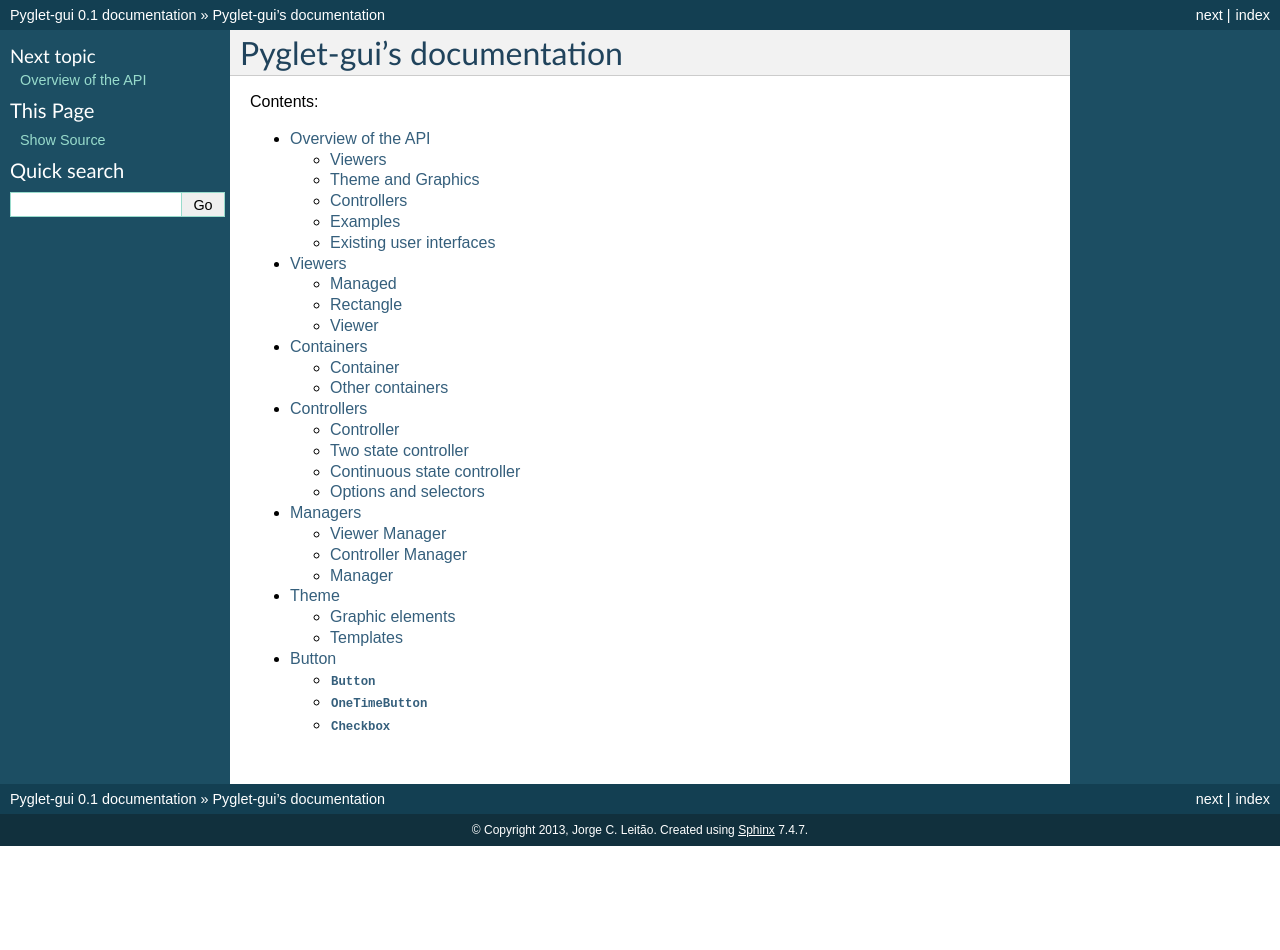
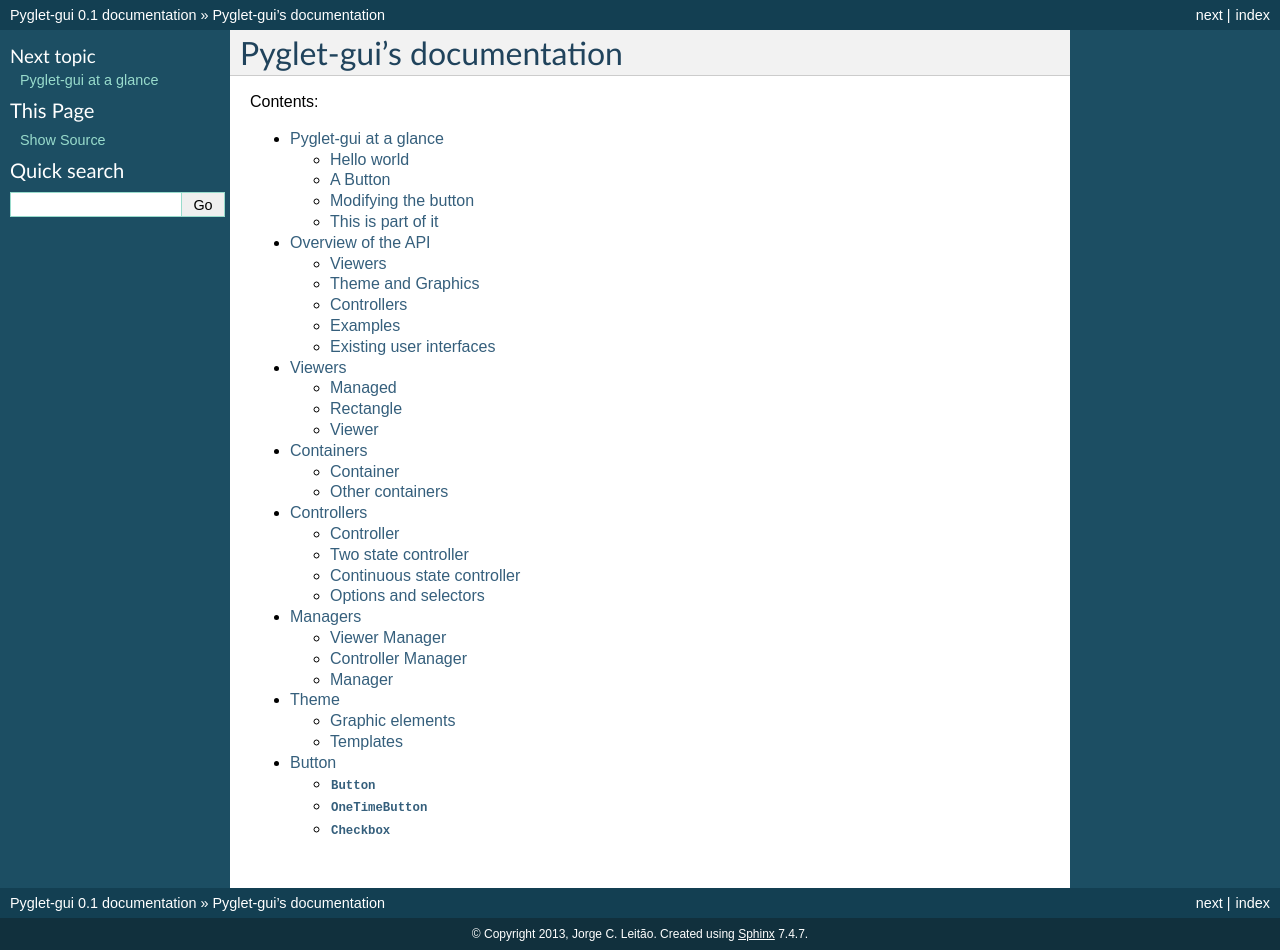
Before and after one commit to jorgecarleitao/pyglet-gui, a Sphinx documentation site: the page built from docs/index.rst, in a window 1280 px wide. Built offline with Sphinx 7.4.7, drawn with Linux system fonts in a browser that asks for light colours; before the commit the page ends 900 px from its top, so only the background shows below that; some of the changed lines change nothing that is shown.

Commit message:
Added a minimal tutorial to documentation.

```diff
--- a/docs/index.rst
+++ b/docs/index.rst
@@ -6,6 +6,7 @@
 .. toctree::
    :maxdepth: 2
 
+   tutorial
    api
    viewer
    container
--- /dev/null
+++ b/docs/tutorial.rst
@@ -0,0 +1,136 @@
+Pyglet-gui at a glance
+==========================
+
+Pyglet gui was designed to make Graphical User Interfaces (GUI) in Pyglet. Here's an
+overview of how you can write a GUI in Pyglet-gui.
+
+First, a minimal Pyglet::
+
+    import pyglet
+
+    window = pyglet.window.Window(640, 480, resizable=True, vsync=True)
+    batch = pyglet.graphics.Batch()
+
+    @window.event
+    def on_draw():
+        window.clear()
+        batch.draw()
+
+Hello world
+^^^^^^^^^^^^^
+
+In Pyglet-gui, a GUI always need a :class:`~pyglet_gui.theme.theme.Theme`. Let's build one::
+
+    from pyglet_gui.theme import Theme
+
+    theme = Theme({"font": "Lucida Grande",
+                   "font_size": 12,
+                   "text_color": [255, 0, 0, 255]}, resources_path='')
+
+Don't worry about the `resources_path=''` for now. With this theme, we can now create a simple
+:class:`~pyglet_gui.gui.Label`::
+
+    from pyglet_gui.gui import Label
+
+    label = Label('Hello world')
+
+Finally, we create a Manager to initialize a GUI and we run Pyglet app::
+
+    from pyglet_gui.manager import Manager
+
+    Manager(label, window=window, theme=theme, batch=batch)
+
+    pyglet.app.run()
+
+A Button
+^^^^^^^^^^^^^^^
+
+Let's say we now want a Button. Using the same Pyglet's setup, we create
+a more complex Theme::
+
+    from pyglet_gui.theme import Theme
+
+    theme = Theme({"font": "Lucida Grande",
+                   "font_size": 12,
+                   "text_color": [255, 255, 255, 255],
+                   "gui_color": [255, 0, 0, 255],
+                   "button": {
+                       "down": {
+                           "image": {
+                               "source": "button-down.png",
+                               "frame": [8, 6, 2, 2],
+                               "padding": [18, 18, 8, 6]
+                           },
+                           "text_color": [0, 0, 0, 255]
+                       },
+                       "up": {
+                           "image": {
+                               "source": "button.png",
+                               "frame": [6, 5, 6, 3],
+                               "padding": [18, 18, 8, 6]
+                           }
+                       }
+                   }
+                  }, resources_path='theme/')
+
+This is assigning textures for the up and down state of the button.
+
+Compared to the previous example, we added "gui_color" (color of non-text elements) and "button" to the root, and
+resources_path='theme/'. This assumes the image "button.png" and "button-down.png" are
+in the directory "theme/" (use Pyglet-gui ones for now).
+
+Again::
+
+    from pyglet_gui.buttons import Button
+
+    # just to print something to the console, is optional.
+    def callback(is_pressed):
+        print('Button was pressed to state', is_pressed)
+
+    button = Button('Hello world', on_press=callback)
+
+and we run::
+
+    from pyglet_gui.manager import Manager
+
+    Manager(button, window=window, theme=theme, batch=batch)
+
+    pyglet.app.run()
+
+This is the basic idea of Pyglet-gui: you set up a Theme and create the GUI.
+
+The default path of the Pyglet-gui Button is "button"->"up" and "button"->"down", which,
+in Pyglet-gui is, represented by lists: ["button", "up"] and ["button", "down"].
+
+Modifying the button
+^^^^^^^^^^^^^^^^^^^^^
+
+Lets now assume we don't want the paths ["button", "up"] and ["button", "down"], but we want the path
+["my_path", "up"] and ["my_path", "down"].
+We do::
+
+    from pyglet_gui.buttons import Button
+
+    class MyButton(Button):
+        def get_path():
+            path = ['my_path']
+            if self.is_pressed:
+                path.append('down')
+            else:
+                path.append('up')
+            return path
+
+    button = MyButton('Hello world', on_press=callback)
+
+Pyglet-gui is designed to be reusable. All elements in Pyglet-gui are designed to
+be subclassed to fulfill the developer's need.
+
+This is part of it
+^^^^^^^^^^^^^^^^^^^^^
+
+This was a minimal overview of how you use Pyglet-gui. As you can find out,
+Pyglet-gui has more. It provides a consistent API to define custom Themes, custom graphics,
+and, most importantly, user interfaces.
+
+The next logical step is to have an overview of what Pyglet-gui allows you to do.
+Thanks for your interest!
```
